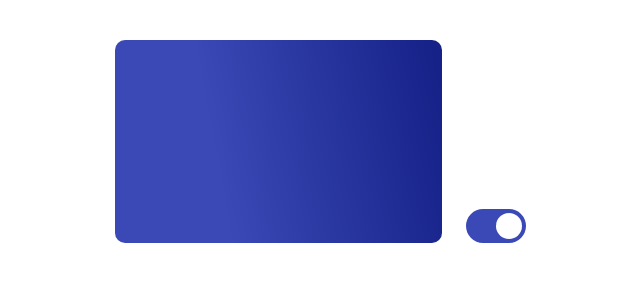
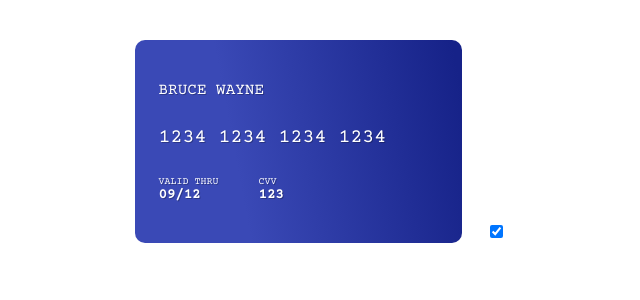
Before and after one commit to thanksben/ben-frontend-interview, a React (Create React App) app: page / in a window 1280 px wide. Shown: the top 300 px of the page, without its empty margins (320-960 px from the left). Built offline with nearby package versions, Linux system fonts and the light colour scheme.

Commit message:
Add card details

```diff
--- a/public/index.html
+++ b/public/index.html
@@ -10,6 +10,13 @@
       content="Web site created using create-react-app"
     />
     <link rel="apple-touch-icon" href="%PUBLIC_URL%/logo192.png" />
+
+    <link rel="preconnect" href="https://fonts.googleapis.com" />
+    <link rel="preconnect" href="https://fonts.gstatic.com" crossorigin />
+    <link
+      href="https://fonts.googleapis.com/css2?family=Courier+Prime&display=swap"
+      rel="stylesheet"
+    />
     <!--
       manifest.json provides metadata used when your web app is installed on a
       user's mobile device or desktop. See https://developers.google.com/web/fundamentals/web-app-manifest/
--- a/src/App.css
+++ b/src/App.css
@@ -1,5 +1,10 @@
 .App {
   text-align: center;
+}
+
+* {
+  font-family: "Courier Prime", monospace;
+  box-sizing: border-box;
 }
 
 @media (prefers-reduced-motion: no-preference) {
--- a/src/App.js
+++ b/src/App.js
@@ -1,5 +1,6 @@
 import styled from "styled-components";
 
+import Card from "./Card";
 import "./App.css";
 
 const Wrapper = styled.div`
@@ -10,88 +11,24 @@ const Wrapper = styled.div`
   align-items: flex-end;
 `;
 
-const CardContainer = styled.div`
-  width: 327px;
-  height: 203px;
-  left: 40px;
-  top: 40px;
-
-  background: linear-gradient(259.37deg, #162288 2.76%, #3a49b6 68.13%);
-  border-radius: 10px;
-`;
-
-const SwitchContainer = styled.div`
-  .switch {
-    position: relative;
-    display: inline-block;
-    width: 60px;
-    height: 34px;
-  }
-
-  .switch input {
-    opacity: 0;
-    width: 0;
-    height: 0;
-  }
-
-  .slider {
-    position: absolute;
-    cursor: pointer;
-    top: 0;
-    left: 0;
-    right: 0;
-    bottom: 0;
-    background-color: #ccc;
-    -webkit-transition: 0.4s;
-    transition: 0.4s;
-  }
-
-  .slider:before {
-    position: absolute;
-    content: "";
-    height: 26px;
-    width: 26px;
-    left: 4px;
-    bottom: 4px;
-    background-color: white;
-    -webkit-transition: 0.4s;
-    transition: 0.4s;
-  }
-
-  input:checked + .slider {
-    background-color: #3A49B6;
-  }
-
-  input:focus + .slider {
-    box-shadow: 0 0 1px #3A49B6;
-  }
-
-  input:checked + .slider:before {
-    -webkit-transform: translateX(26px);
-    -ms-transform: translateX(26px);
-    transform: translateX(26px);
-  }
-
-  /* Rounded sliders */
-  .slider.round {
-    border-radius: 34px;
-  }
-
-  .slider.round:before {
-    border-radius: 50%;
-  }
-`;
+const SwitchContainer = styled.div``;
 
 function App() {
+  const cardDetails = {
+    name: "BRUCE WAYNE",
+    first12Nums: "1234 1234 1234",
+    last4Nums: "1234",
+    cvv: "123",
+    expiryDate: "09/12",
+  };
   return (
     <div className="App">
       <Wrapper>
-        <CardContainer />
+        <Card cardDetails={cardDetails} />
 
         <SwitchContainer>
           <label class="switch">
             <input type="checkbox" checked />
-            <span class="slider round"></span>
           </label>
         </SwitchContainer>
       </Wrapper>
--- /dev/null
+++ b/src/Card.js
@@ -0,0 +1,90 @@
+import styled from "styled-components";
+
+import "./App.css";
+
+const Wrapper = styled.div`
+  width: 327px;
+  height: 203px;
+  left: 40px;
+  top: 40px;
+  padding: 28px 24px;
+
+  background: linear-gradient(259.37deg, #162288 2.76%, #3a49b6 68.13%);
+  border-radius: 10px;
+  text-align: left;
+  display: flex;
+  flex-direction: column;
+  justify-content: space-around;
+`;
+
+const Name = styled.h1`
+  font-size: 16px;
+  line-height: 12px;
+  color: #ffffff;
+  text-shadow: 0.954545px 0.954545px 0px rgba(0, 0, 0, 0.25);
+  font-style: normal;
+  font-weight: normal;
+`;
+
+const CardNnumber = styled.h1`
+  font-size: 20px;
+  line-height: 18px;
+  color: #ffffff;
+  text-shadow: 0.954545px 0.954545px 0px rgba(0, 0, 0, 0.25);
+
+  font-style: normal;
+  font-weight: normal;
+`;
+
+const ExpiryAndCvvContainer = styled.div`
+  display: flex;
+`;
+const ExpiryContainer = styled.div`
+  width: 100px;
+`;
+
+const ExpiryAndCvvText = styled.h1`
+  font-size: 10px;
+  line-height: 10px;
+  color: #ffffff;
+  text-shadow: 0.954545px 0.954545px 0px rgba(0, 0, 0, 0.25);
+
+  font-style: normal;
+  font-weight: normal;
+  margin-bottom: 0px;
+`;
+
+const ExpiryAndCvvValue = styled.h1`
+  font-size: 14px;
+  line-height: 12px;
+  color: #ffffff;
+  text-shadow: 0.954545px 0.954545px 0px rgba(0, 0, 0, 0.25);
+
+  font-style: normal;
+  font-weight: bold;
+  margin-top: 2px;
+`;
+
+function Card({ cardDetails }) {
+  const { name, first12Nums, last4Nums, cvv, expiryDate } = cardDetails;
+  return (
+    <Wrapper>
+      <Name>{name}</Name>
+      <CardNnumber>{`${first12Nums} ${last4Nums}`}</CardNnumber>
+
+      <ExpiryAndCvvContainer>
+        <ExpiryContainer>
+          <ExpiryAndCvvText>VALID THRU</ExpiryAndCvvText>
+          <ExpiryAndCvvValue>{expiryDate}</ExpiryAndCvvValue>
+        </ExpiryContainer>
+
+        <ExpiryContainer>
+          <ExpiryAndCvvText>CVV</ExpiryAndCvvText>
+          <ExpiryAndCvvValue>{cvv}</ExpiryAndCvvValue>
+        </ExpiryContainer>
+      </ExpiryAndCvvContainer>
+    </Wrapper>
+  );
+}
+
+export default Card;
```
